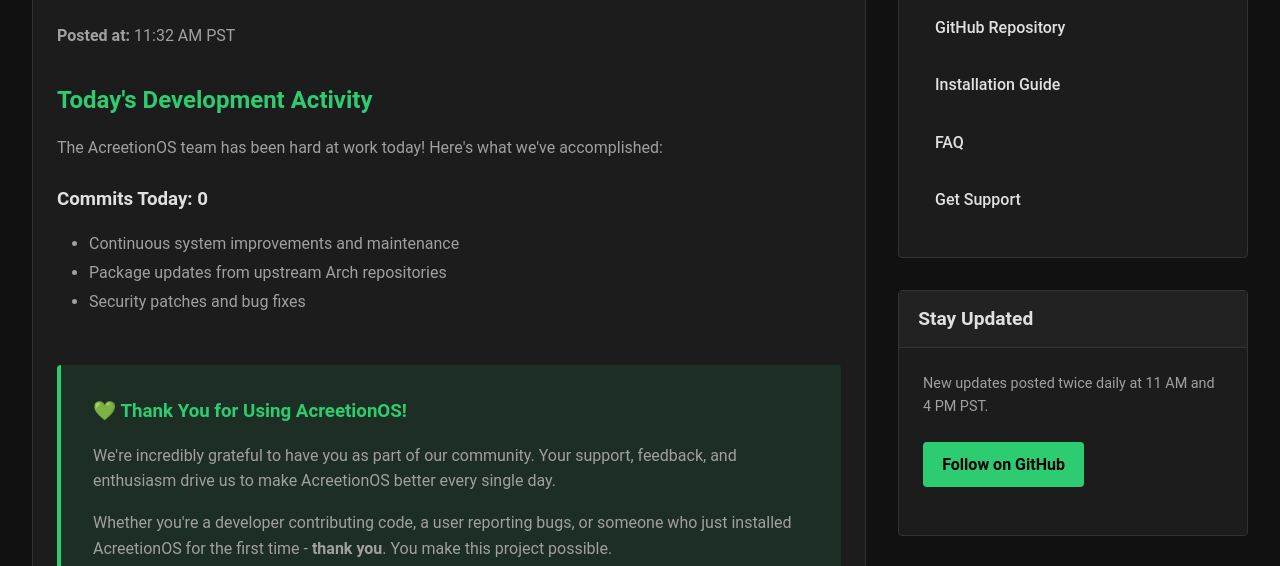
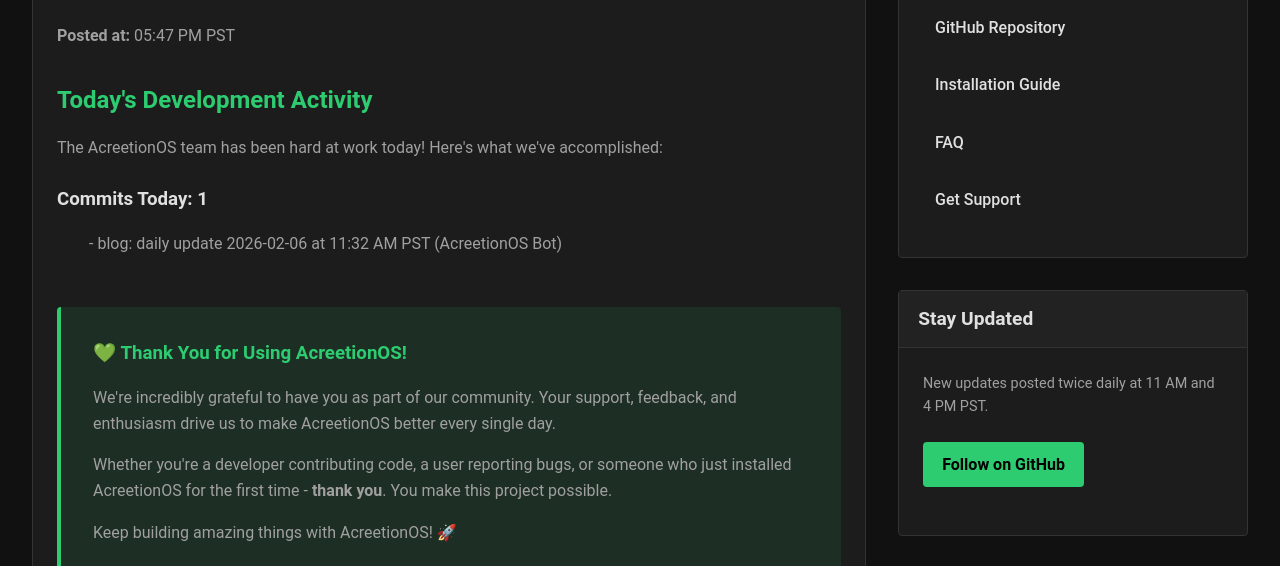
Before and after one commit to AcreetionOS-Linux/acreetionos-linux.github.io, a website: page blog/posts/2026-02-06.html in a window 1280 px wide. Shown: the part 191-757 px from the top of the page. Drawn offline with Linux system fonts and the light colour scheme.

Commit message:
blog: daily update 2026-02-06 at 05:47 PM PST
Automated blog post with today's development activity.
Thank you to our amazing community! 💚

```diff
--- a/blog/posts/2026-02-06.html
+++ b/blog/posts/2026-02-06.html
@@ -35,7 +35,7 @@
 </div>
 <div class="box-body">
 <p style="color: var(--acreetion-text); margin-bottom: 1rem;">
-<strong>Posted at:</strong> 11:32 AM PST
+<strong>Posted at:</strong> 05:47 PM PST
 </p>
 
 <h2 style="color: var(--acreetion-green); margin-top: 2rem; margin-bottom: 1rem;">
@@ -45,11 +45,11 @@
 <p>The AcreetionOS team has been hard at work today! Here's what we've accomplished:</p>
 
 <h3 style="color: var(--acreetion-text-bright); margin-top: 1.5rem; margin-bottom: 0.5rem;">
-Commits Today: 0
+Commits Today: 1
 </h3>
 
 <ul style="margin-left: 2rem; margin-top: 1rem; line-height: 1.8; color: var(--acreetion-text);">
-<li>Continuous system improvements and maintenance</li><li>Package updates from upstream Arch repositories</li><li>Security patches and bug fixes</li>
+- blog: daily update 2026-02-06 at 11:32 AM PST (AcreetionOS Bot)
 </ul>
 
 <div style="margin-top: 3rem; padding: 2rem; background: rgba(46, 204, 113, 0.1); border-left: 4px solid var(--acreetion-green); border-radius: 4px;">
```
